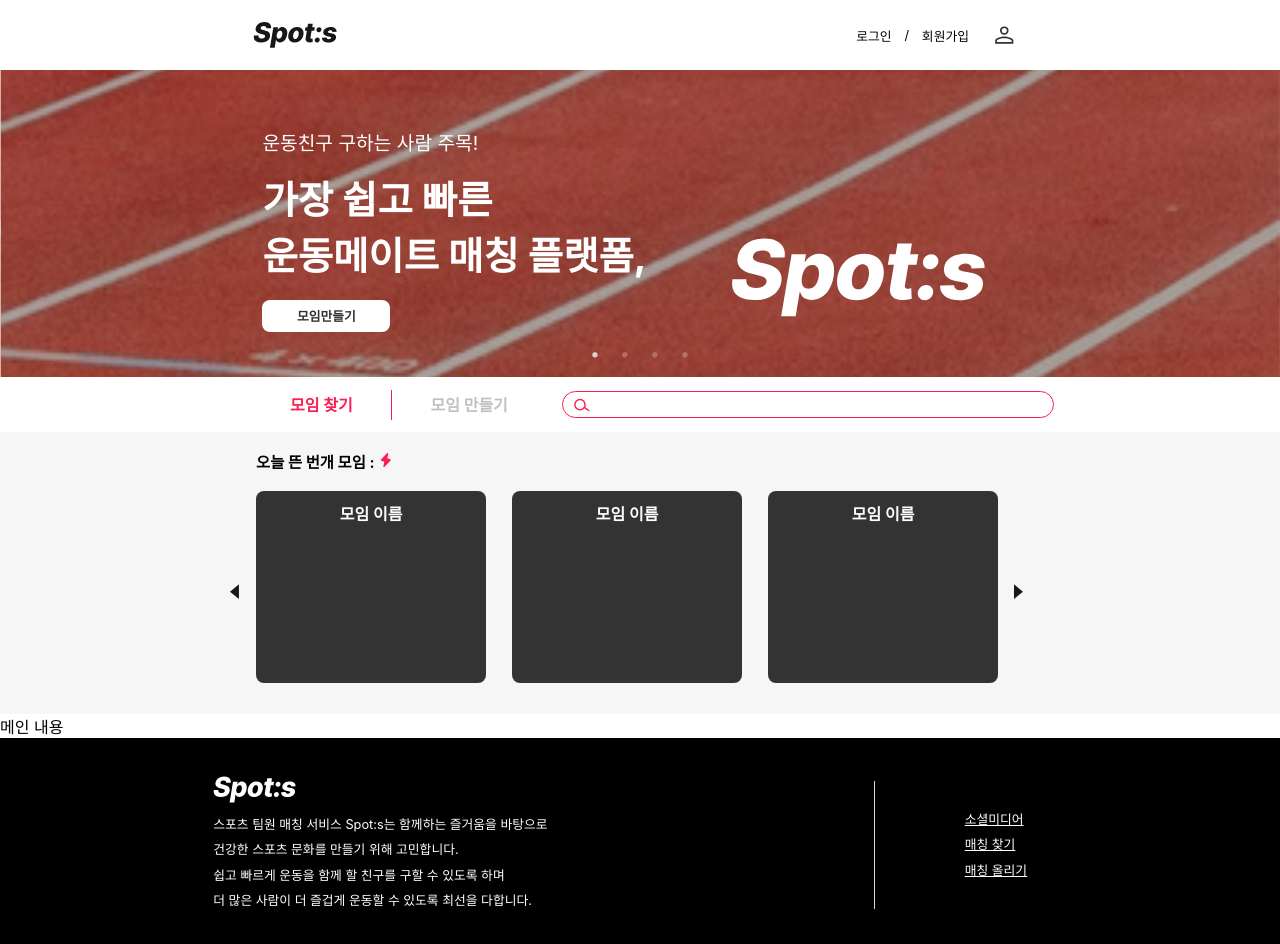
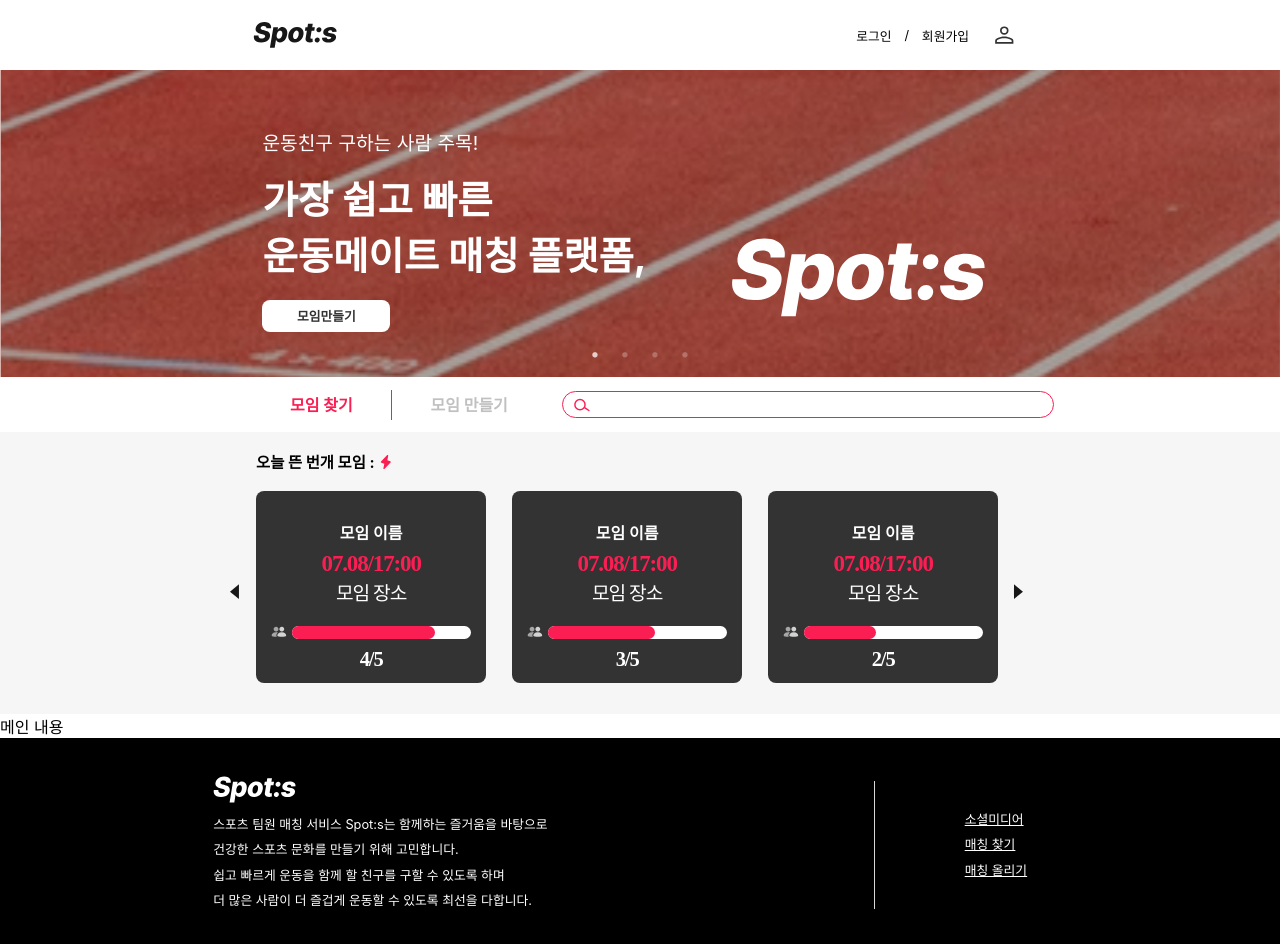
Before and after one commit to KMU-WINK/spots-client, a React (Vite) app: page / in a window 1280 px wide. Shown: the top 944 px of the page. Built offline with nearby package versions, Linux system fonts and the light colour scheme.

Commit message:
[SPT-01] feat. Impropmtu text 구현
- Impromptu Slider text styled-components implement

```diff
--- a/src/components/Impromptu/index.jsx
+++ b/src/components/Impromptu/index.jsx
@@ -39,15 +39,85 @@ const Impromptu = () => {
         오늘 뜬 번개 모임 : <styled.ImpromptuImg />
       </styled.ImpromptuText>
       <styled.StyledSlider {...settings}>
-        <styled.Text>모임 이름</styled.Text>
-        <styled.Text>모임 이름</styled.Text>
-        <styled.Text>모임 이름</styled.Text>
-        <styled.Text>모임 이름</styled.Text>
-        <styled.Text>모임 이름</styled.Text>
-        <styled.Text>모임 이름</styled.Text>
+        <styled.MeetingBox>
+          <styled.MeetingName>모임 이름</styled.MeetingName>
+          <styled.MeetingDate>07.08/17:00</styled.MeetingDate>
+          <styled.MeetingPlace>모임 장소</styled.MeetingPlace>
+          <styled.MeetingStatus>
+            <styled.MeetingIcon />
+            <styled.MeetingBar>
+              <styled.MeetingBarStatus width="80%" />
+            </styled.MeetingBar>
+          </styled.MeetingStatus>
+          <styled.MeetingNumber>4/5</styled.MeetingNumber>
+        </styled.MeetingBox>
+        <styled.MeetingBox>
+          <styled.MeetingName>모임 이름</styled.MeetingName>
+          <styled.MeetingDate>07.08/17:00</styled.MeetingDate>
+          <styled.MeetingPlace>모임 장소</styled.MeetingPlace>
+          <styled.MeetingStatus>
+            <styled.MeetingIcon />
+            <styled.MeetingBar>
+              <styled.MeetingBarStatus width="60%" />
+            </styled.MeetingBar>
+          </styled.MeetingStatus>
+          <styled.MeetingNumber>3/5</styled.MeetingNumber>
+        </styled.MeetingBox>
+        <styled.MeetingBox>
+          <styled.MeetingName>모임 이름</styled.MeetingName>
+          <styled.MeetingDate>07.08/17:00</styled.MeetingDate>
+          <styled.MeetingPlace>모임 장소</styled.MeetingPlace>
+          <styled.MeetingStatus>
+            <styled.MeetingIcon />
+            <styled.MeetingBar>
+              <styled.MeetingBarStatus width="40%" />
+            </styled.MeetingBar>
+          </styled.MeetingStatus>
+          <styled.MeetingNumber>2/5</styled.MeetingNumber>
+        </styled.MeetingBox>
+        <styled.MeetingBox>
+          <styled.MeetingName>모임 이름</styled.MeetingName>
+          <styled.MeetingDate>07.08/17:00</styled.MeetingDate>
+          <styled.MeetingPlace>모임 장소</styled.MeetingPlace>
+          <styled.MeetingStatus>
+            <styled.MeetingIcon />
+            <styled.MeetingBar>
+              <styled.MeetingBarStatus width="20%" />
+            </styled.MeetingBar>
+          </styled.MeetingStatus>
+          <styled.MeetingNumber>1/5</styled.MeetingNumber>
+        </styled.MeetingBox>
+        <styled.MeetingBox>
+          <styled.MeetingName>모임 이름</styled.MeetingName>
+          <styled.MeetingDate>07.08/17:00</styled.MeetingDate>
+          <styled.MeetingPlace>모임 장소</styled.MeetingPlace>
+          <styled.MeetingStatus>
+            <styled.MeetingIcon />
+            <styled.MeetingBar>
+              <styled.MeetingBarStatus width="0%" />
+            </styled.MeetingBar>
+          </styled.MeetingStatus>
+          <styled.MeetingNumber>0/5</styled.MeetingNumber>
+        </styled.MeetingBox>
+        <styled.MeetingBox>
+          <styled.MeetingName>모임 이름</styled.MeetingName>
+          <styled.MeetingDate>07.08/17:00</styled.MeetingDate>
+          <styled.MeetingPlace>모임 장소</styled.MeetingPlace>
+          <styled.MeetingStatus>
+            <styled.MeetingIcon />
+            <styled.MeetingBar>
+              <styled.MeetingBarStatus width="80%" />
+            </styled.MeetingBar>
+          </styled.MeetingStatus>
+          <styled.MeetingNumber>4/5</styled.MeetingNumber>
+        </styled.MeetingBox>
       </styled.StyledSlider>
     </styled.Box>
   );
 };
 
+styled.MeetingBarStatus.defaultProps = {
+  width: '100',
+};
+
 export default Impromptu;
--- a/src/components/Impromptu/styles.jsx
+++ b/src/components/Impromptu/styles.jsx
@@ -5,6 +5,7 @@ import 'slick-carousel/slick/slick-theme.css';
 import impromptu from '../../imgs/impromptu.svg';
 import prevarrowblack from '../../imgs/prevarrowblack.svg';
 import nextarrowblack from '../../imgs/nextarrowblack.svg';
+import meetingicon from '../../imgs/meetingicon.svg';
 
 export const Box = styled.div`
   justify-content: center;
@@ -27,8 +28,10 @@ export const ImpromptuText = styled.div`
 export const ImpromptuImg = styled.img.attrs({
   src: impromptu,
 })`
+  position: relative;
   width: 1.25vw;
   height: 1.25vw;
+  top: 0.2vw;
 `;
 
 export const ImproptuPrevArrow = styled.img.attrs({
@@ -80,18 +83,75 @@ export const StyledSlider = styled(Slider)`
   }
 `;
 
-export const Text = styled.div`
+export const MeetingBox = styled.div`
   width: 16vw !important;
   height: 13vw;
   background: #333333;
   border-radius: 0.625vw;
 
-  list-style: none;
+  padding: 5%;
+`;
+
+export const MeetingName = styled.div`
   color: #ffffff;
-
   font-size: 1.25vw;
   font-weight: 700;
   line-height: 1.3;
+  padding-top: 1.5vw;
+`;
 
-  padding: 5%;
+export const MeetingDate = styled.div`
+  color: #fb1e53;
+  font-family: 'SF Pro';
+  font-weight: 700;
+  font-size: 1.8vw;
+  line-height: 3vw;
+  letter-spacing: -0.05em;
 `;
+
+export const MeetingPlace = styled.div`
+  color: #ffffff;
+  font-family: 'Apple SD Gothic Neo';
+  font-weight: 400;
+  font-size: 1.5vw;
+  line-height: 1.8vw;
+  letter-spacing: -0.05em;
+`;
+
+export const MeetingStatus = styled.div`
+  display: flex;
+  justify-content: space-around;
+  align-items: center;
+  padding-top: 1.5vw;
+`;
+
+export const MeetingIcon = styled.img.attrs({
+  src: meetingicon,
+})`
+  width: 1.25vw;
+  height: 1.25vw;
+`;
+
+export const MeetingBar = styled.div`
+  width: 14vw;
+  height: 1vw;
+  background: #ffffff;
+  border-radius: 0.8vw;
+`;
+
+export const MeetingBarStatus = styled.div`
+  width: ${props => props.width};
+  height: 1vw;
+  background: #fb1e53;
+  border-radius: 0.8vw;
+`;
+
+export const MeetingNumber = styled.div`
+  color: #ffffff;
+  font-family: 'SF Pro';
+  font-weight: 700;
+  font-size: 1.6vw;
+  line-height: 2vw;
+  letter-spacing: -0.05em;
+  padding-top: 0.5vw;
+`;
```
Also changed, not shown: src/imgs/meetingicon.svg (added).
